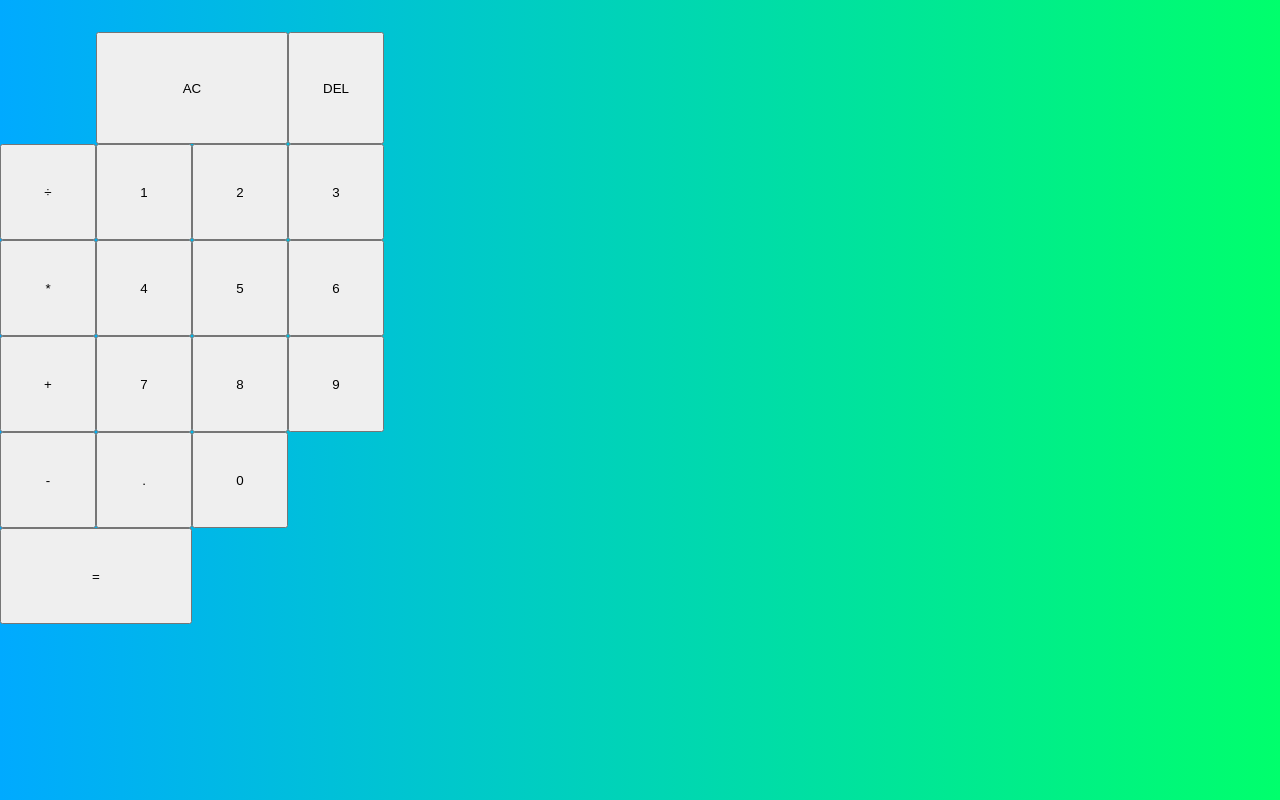
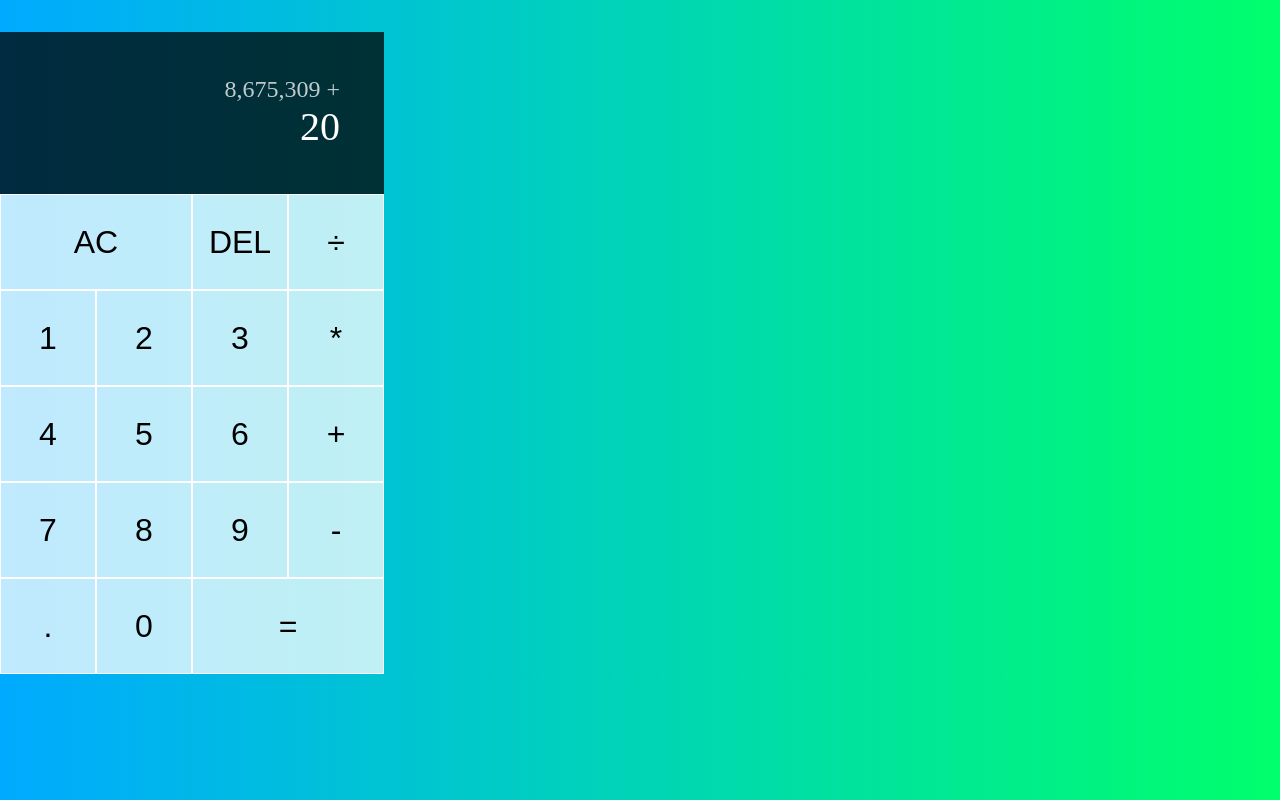
Before and after one commit to JO-DEV-IL/react-calculator, a React (Create React App) app: page / in a window 1280 px wide. Built offline with nearby package versions, Linux system fonts and the light colour scheme.

Commit message:
css updates
might change the style later

```diff
--- a/src/App.js
+++ b/src/App.js
@@ -6,8 +6,8 @@
   return (
     <div className="calculator-grid">
       <div className="output">
-        <div className="previous-operand"></div>
-        <div className="current-operand"></div>
+        <div className="previous-operand">8,675,309 +</div>
+        <div className="current-operand">20</div>
       </div>
       <button className="span-two">AC</button>
       <button>DEL</button>
--- a/src/styles.css
+++ b/src/styles.css
@@ -18,3 +18,38 @@
 .span-two{
     grid-column: span 2;
 }
+
+.output{
+    grid-column: 1 / -1;
+    background-color: rgba(0,0,0,0.75);
+    display: flex;
+    flex-direction: column;
+    align-items: flex-end;
+    justify-content: space-around;
+    padding: 2.75rem;
+    word-wrap: break-word;
+    word-break: break-all;
+}
+
+.output .previous-operand{
+    color: rgba(255,255,255,0.75);
+    font-size: 1.5rem;
+}
+
+.output .current-operand{
+    color: white;
+    font-size: 2.5rem;
+}
+
+.calculator-grid > button{
+    cursor: pointer;
+    font-size: 2rem;
+    border: 1px solid white;
+    outline: none;
+    background-color: rgba(255,255,255,0.75)
+}
+
+.calculator-grid > button:hover,
+.calculator-grid > button:focus{
+    background-color: rgba(255,255,255,0.9);
+}
```
